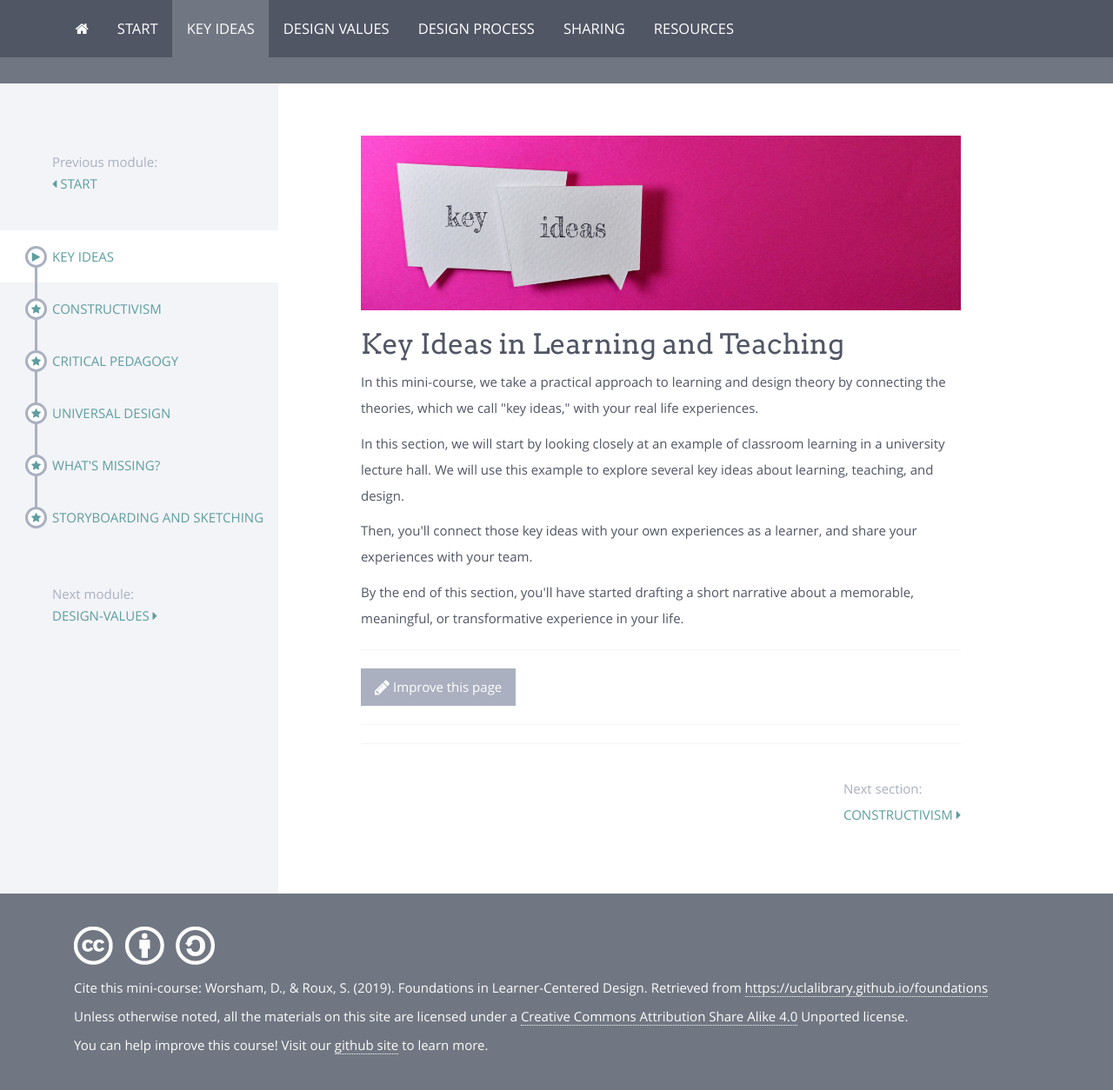
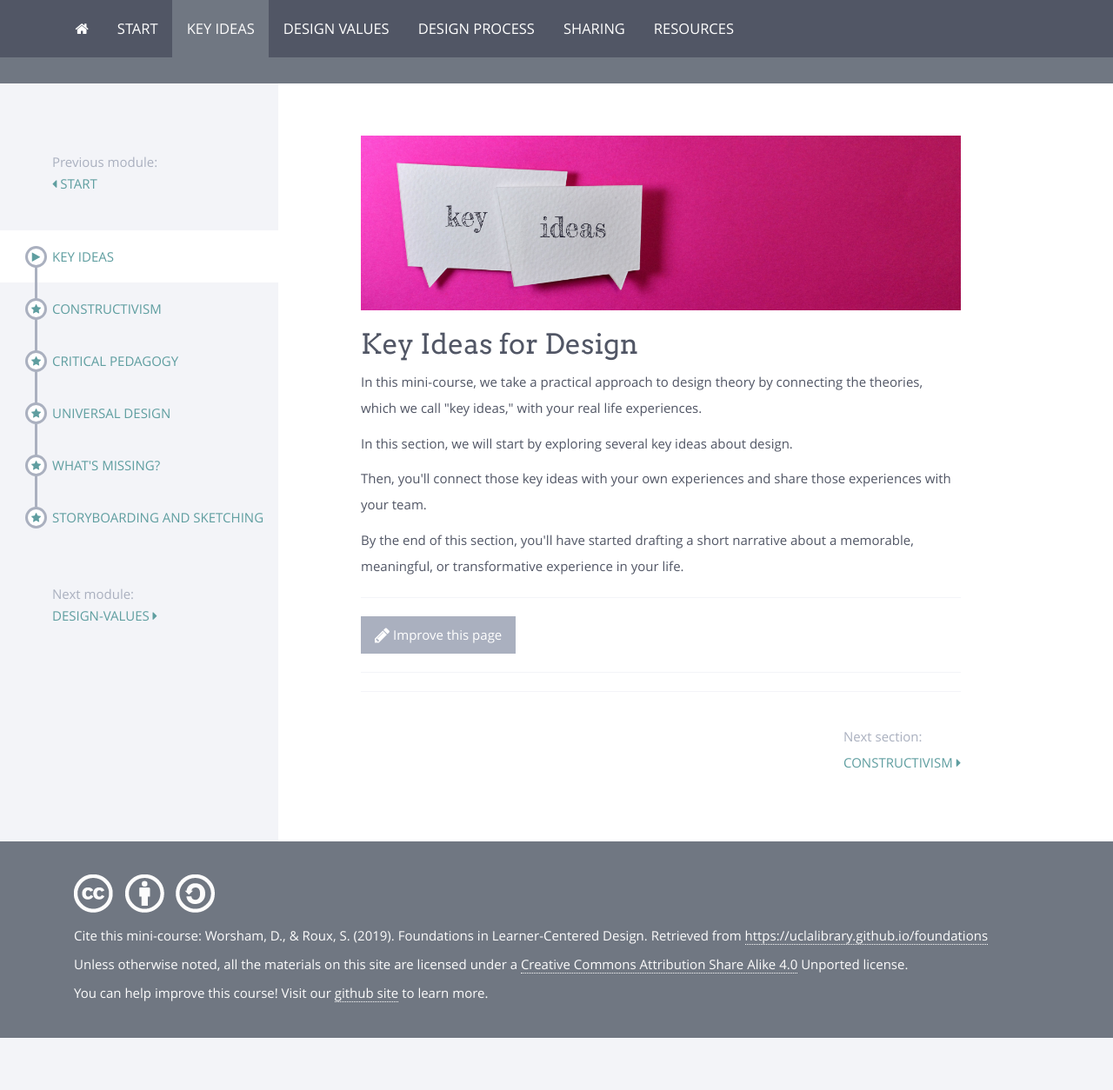
Before and after one commit to ucsdlib/foundations, a Jekyll site: the page built from modules/key-ideas/_posts/2000-01-01-key-ideas.html, in a window 1280 px wide. Shown: the whole page at 87% size. Built offline with Jekyll 4.4.1, drawn with Linux system fonts in a browser that asks for light colours; nearby versions of some CDN libraries; after the commit the page ends 1194 px from its top, so only the background shows below that.

Commit message:
Update 2000-01-01-key-ideas.html

```diff
--- a/modules/key-ideas/_posts/2000-01-01-key-ideas.html
+++ b/modules/key-ideas/_posts/2000-01-01-key-ideas.html
@@ -3,12 +3,12 @@ title: Key Ideas
 banner: /img/banners/key-ideas-1.jpg
 banner-alt: The words key ideas in speech bubbles.
 ---
-<h2>Key Ideas in Learning and Teaching</h2>
+<h2>Key Ideas for Design</h2>
 
-<p>In this mini-course, we take a practical approach to learning and design theory by connecting the theories, which we call "key ideas," with your real life experiences.</p>
+<p>In this mini-course, we take a practical approach to design theory by connecting the theories, which we call "key ideas," with your real life experiences.</p>
 
-<p>In this section, we will start by looking closely at an example of classroom learning in a university lecture hall. We will use this example to explore several key ideas about learning, teaching, and design.</p>
+<p>In this section, we will start by exploring several key ideas about design.</p>
 
-<p>Then, you'll connect those key ideas with your own experiences as a learner, and share your experiences with your team.</p>
+<p>Then, you'll connect those key ideas with your own experiences and share those experiences with your team.</p>
 
 <p>By the end of this section, you'll have started drafting a short narrative about a memorable, meaningful, or transformative experience in your life.</p>
```
